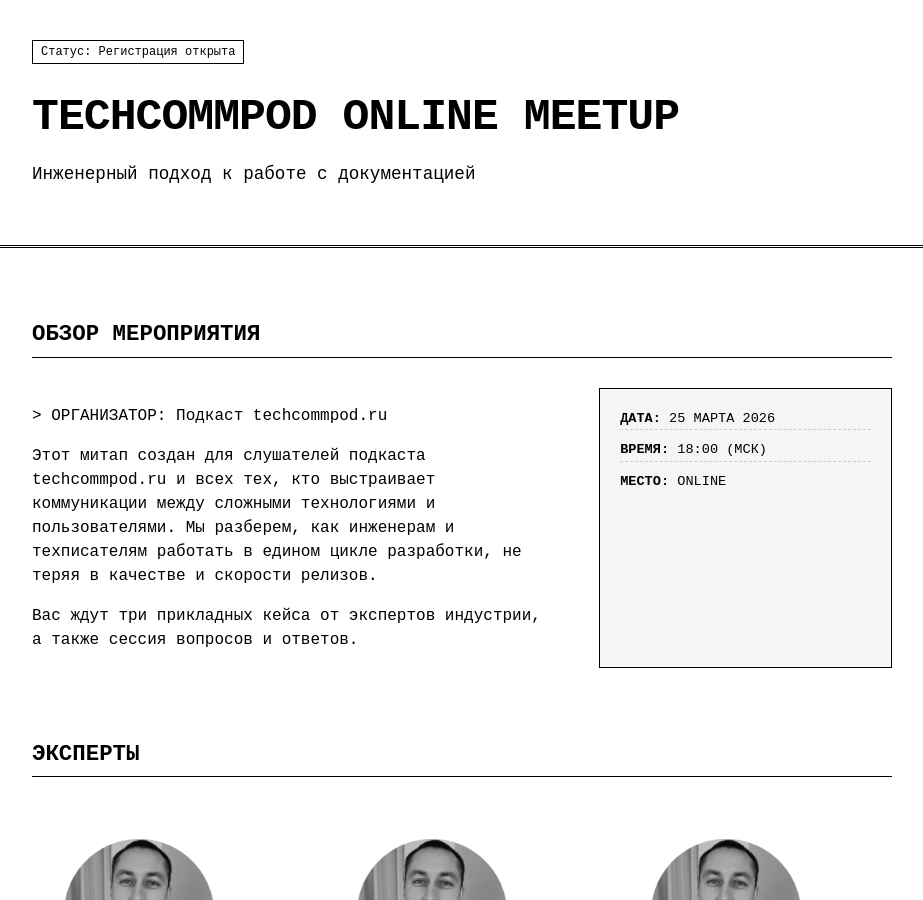
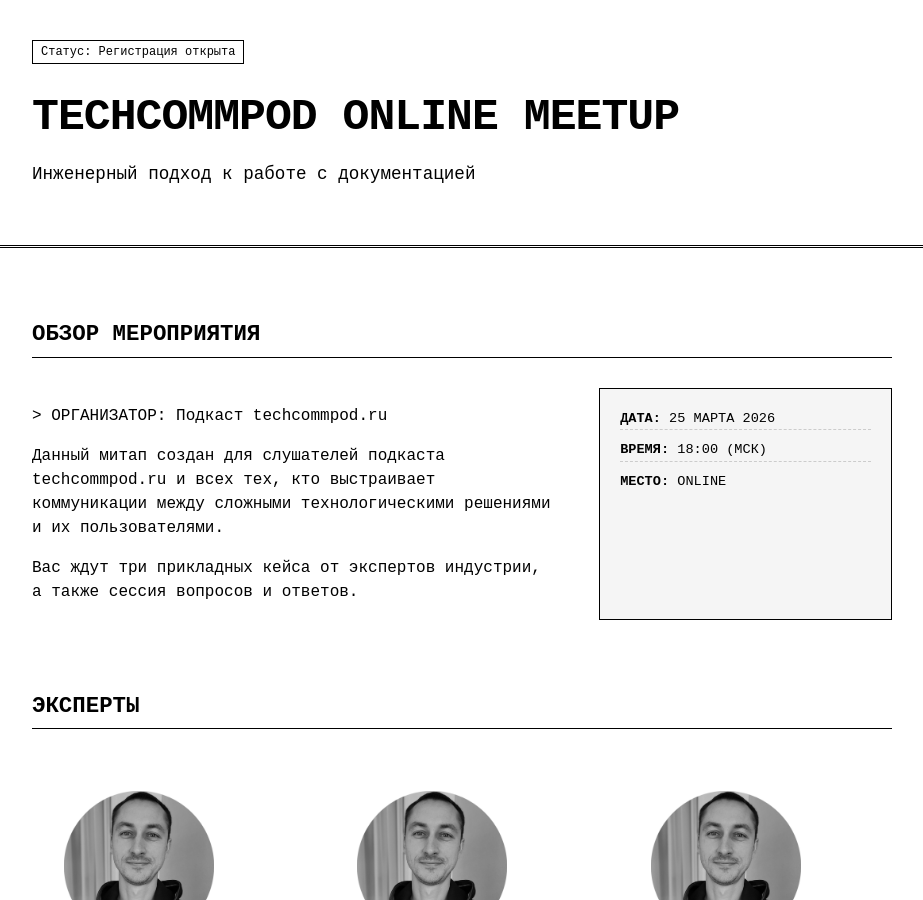
Before and after one commit to techwritex/techcommpod, a Jekyll site: the page built from meetup.md, in a window 1280 px wide and 900 px high. Shown: the whole window, without its empty margins (178-1101 px from the left). Built offline with Jekyll 4.4.1, drawn with Linux system fonts in a browser that asks for light colours; some of the changed text lies outside the part shown.

Commit message:
meetup-page-test-9

```diff
--- a/_layouts/meetup.html
+++ b/_layouts/meetup.html
@@ -3,11 +3,12 @@
 <head>
     <meta charset="UTF-8">
     <meta name="viewport" content="width=device-width, initial-scale=1.0">
-    <title>TechComm Online Meetup</title>
+    <title>TechCommPod Online Meetup</title>
     <!-- Подключение шрифта Cutive Mono -->
     <link rel="preconnect" href="https://fonts.googleapis.com">
     <link rel="preconnect" href="https://fonts.gstatic.com" crossorigin>
     <link href="https://fonts.googleapis.com" rel="stylesheet">
+    <!-- <link href="https://fonts.googleapis.com/css?family=Cutive+Mono" rel="stylesheet">  -->
     <!-- <link rel="stylesheet" href="style.css"> -->
      <style>
         :root {
@@ -254,7 +255,7 @@
             <div class="description-grid">
                 <div class="description-text">
                     <p>> ОРГАНИЗАТОР: Подкаст techcommpod.ru</p>
-                    <p>Этот митап создан для слушателей подкаста techcommpod.ru и всех тех, кто выстраивает коммуникации между сложными технологиями и пользователями. Мы разберем, как инженерам и техписателям работать в едином цикле разработки, не теряя в качестве и скорости релизов.</p>
+                    <p>Данный митап создан для слушателей подкаста techcommpod.ru и всех тех, кто выстраивает коммуникации между сложными технологическими решениями и их пользователями.</p>
                     <p>Вас ждут три прикладных кейса от экспертов индустрии, а также сессия вопросов и ответов.</p>
                 </div>
                 <div class="meta-info">
@@ -379,8 +380,8 @@
                     <input type="hidden" name="access_key" value="e09a335b-70e6-4b00-af48-96842dbd6923">
 
                     <!-- Настройка темы письма и уведомлений -->
-                    <input type="hidden" name="subject" value="Новая регистрация: TechComm Meetup">
-                    <input type="hidden" name="from_name" value="TechComm Meetup Bot">
+                    <input type="hidden" name="subject" value="Новая регистрация: TechCommPod Meetup">
+                    <input type="hidden" name="from_name" value="TechComm Meetup Page">
 
                     <!-- Опционально: отключаем стандартную страницу успеха Web3Forms,
                          так как мы обрабатываем всё через JS -->
@@ -389,7 +390,7 @@
                     <input type="email" name="email" placeholder="Email" required>
                     <button type="submit" class="btn-main">Участвовать</button>
                     <div id="form-status" style="margin-top: 15px; font-size: 0.8rem; text-align: center; min-height: 1.2em;"></div>
-                    <a href="#" class="btn-cal">++ ADD_TO_CALENDAR (.ics)</a>
+                    <a href="#" class="btn-cal">++ Добавить напоминание в календарь (.ics)</a>
                 </form>
             </div>
         </section>
```
